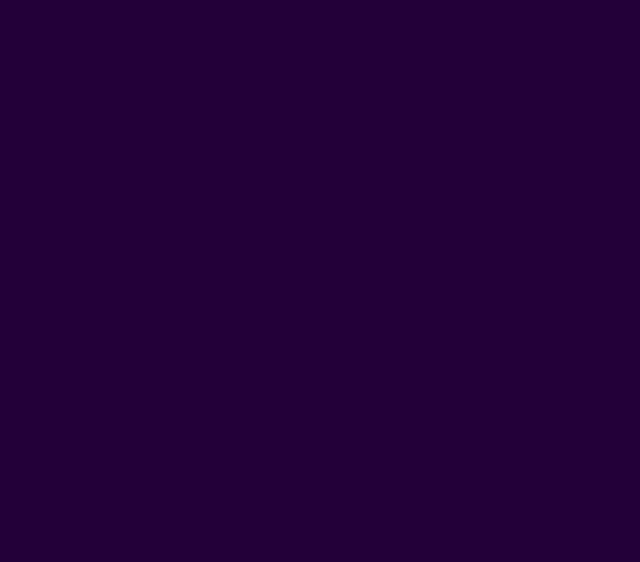
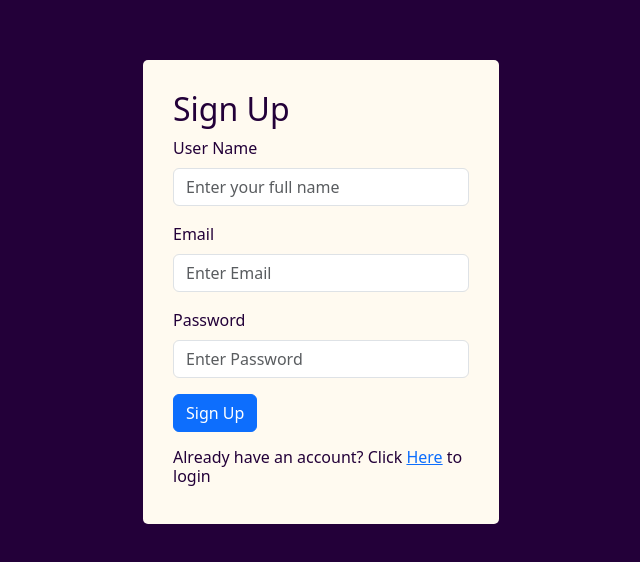
Before and after one commit to praiseGit34/Social-Impact-Project, a React (Vite) app in the folder frontend/: page /registration in a window 1280 px wide. Before the commit this address had no page. Shown: the part 108-670 px from the top of the page, without its empty margins (319-959 px from the left). Built offline with nearby package versions, Linux system fonts and the light colour scheme.

Commit message:
Finsh login and register

```diff
--- a/frontend/helpers.js
+++ b/frontend/helpers.js
@@ -1,3 +1,31 @@
+import React, { useEffect } from 'react';
+import { useNavigate } from 'react-router-dom';
+
+export const storeUser = data => {
+  localStorage.setItem(
+    'user',
+    JSON.stringify({
+      username: data.user.username,
+      jwt: data.jwt,
+    })
+  );
+};
+
 export const userData = () => {
-  return { username: 'William' };
+  const stringifiedUser = localStorage.getItem('user') || '""';
+  return JSON.parse(stringifiedUser || {});
 };
+
+// export const Protector = ({ Component }) => {
+//   const navigate = useNavigate();
+
+//   const { jwt } = userData();
+
+//   useEffect(() => {
+//     if (!jwt) {
+//       navigate('/login');
+//     }
+//   }, [navigate, jwt]);
+
+//   // return <Component />;
+// };
--- a/frontend/src/App.jsx
+++ b/frontend/src/App.jsx
@@ -1,10 +1,11 @@
+import { BrowserRouter, Route, Routes } from 'react-router-dom';
 import { Container } from 'reactstrap';
+import { ToastContainer } from 'react-toastify';
+
 import Home from './Components/Home';
-import { BrowserRouter, Route, Routes } from 'react-router-dom';
+import Login from './Components/Login/Login';
 import Registration from './Components/Registration/Register';
-import Login from './Components/Login/Login';
 import Logout from './Components/Logout/Logout';
-import { ToastContainer } from 'react-toastify';
 
 function App() {
   return (
@@ -14,7 +15,7 @@ function App() {
           <Route path="/" element={<Home />} />
           <Route path="/login" element={<Login />} />
           <Route path="/logout" element={<Logout />} />
-          <Route path="/register" element={<Registration />} />
+          <Route path="/registration" element={<Registration />} />
         </Routes>
         <ToastContainer />
       </BrowserRouter>
--- a/frontend/src/Components/Login/Login.jsx
+++ b/frontend/src/Components/Login/Login.jsx
@@ -2,24 +2,40 @@ import axios from 'axios';
 import React, { useState } from 'react';
 import { toast } from 'react-toastify';
 import { FormGroup, Input, Label, Button, Row, Col } from 'reactstrap';
+import { Link } from 'react-router-dom';
+import { useNavigate } from 'react-router-dom';
+import { storeUser } from '../../../helpers';
 
 const initialUser = { email: '', password: '' };
+
 const Login = () => {
+  const [user, setUser] = useState(initialUser);
+  const navigate = useNavigate();
   const handleChange = ({ target }) => {
     //Make input fields accept typing
     const { name, value } = target;
+
     setUser(currentUser => ({
       ...currentUser,
       [name]: value,
     }));
   };
+
   const handleLogin = async () => {
     //Login button should communicate with the server
     const url = 'http://localhost:1337/api/auth/local';
     try {
-      if (user.email && user.password) {
-        const res = await axios.post(url, user);
-        console.log(res);
+      if (user.identifier && user.password) {
+        const { data } = await axios.post(url, user);
+        if (data.jwt) {
+          storeUser(data);
+          toast.success('Login successful', {
+            hideProgressBar: true,
+          });
+
+          setUser(initialUser);
+          navigate('/');
+        }
       }
     } catch (error) {
       toast.error(error.message, {
@@ -27,29 +43,29 @@ const Login = () => {
       });
     }
   };
-  const [user, setUser] = useState(initialUser);
+
   return (
     <Row className="login">
       <Col className="login-form" sm="12" md={{ size: 4, offset: 4 }}>
         <h2>Login:</h2>
         <FormGroup>
-          <Label for="email">Email</Label>
+          <Label>Email</Label>
           <Input
             type="email"
             id="email"
-            name="email"
-            value={user.email}
+            name="identifier"
+            value={user.identifier || ''}
             onChange={handleChange}
             placeholder="Enter Email"
           />
         </FormGroup>
         <FormGroup>
-          <Label for="password">Password</Label>
+          <Label>Password</Label>
           <Input
             type="password"
             id="password"
             name="password"
-            value={user.password}
+            value={user.password || ''}
             onChange={handleChange}
             placeholder="Enter Password"
           />
@@ -57,6 +73,9 @@ const Login = () => {
         <Button color="primary" onClick={handleLogin}>
           Login
         </Button>
+        <h6>
+          Click <Link to="/register">Here</Link> to Sign Up
+        </h6>
       </Col>
     </Row>
   );
--- a/frontend/src/Components/Logout/Logout.jsx
+++ b/frontend/src/Components/Logout/Logout.jsx
@@ -1,7 +1,14 @@
-import React from 'react';
+import React, { useEffect } from 'react';
+import { useNavigate } from 'react-router-dom';
 
 const Logout = () => {
-  return <div> Logout</div>;
+  const navigate = useNavigate();
+  useEffect(() => {
+    localStorage.setItem('user', '');
+    navigate('/login');
+  }, [navigate]);
+
+  return null;
 };
 
 export default Logout;
--- a/frontend/src/Components/Registration/Register.jsx
+++ b/frontend/src/Components/Registration/Register.jsx
@@ -1,7 +1,89 @@
-import React from 'react';
+import axios from 'axios';
+import React, { useState } from 'react';
+import { FormGroup, Input, Label, Button, Row, Col } from 'reactstrap';
+import { Link, Navigate } from 'react-router-dom';
+import { useNavigate } from 'react-router-dom';
+import { toast } from 'react-toastify';
+
+const initialUser = { username: '', email: '', password: '' };
 
 const Registration = () => {
-  return <div>Registration</div>;
+  const [user, setUser] = useState(initialUser);
+  const navigate = useNavigate();
+  const signUp = async () => {
+    const url = 'http://localhost:1337/api/auth/local/register';
+    try {
+      if (user.username && user.email && user.password) {
+        const res = await axios.post(url, user);
+        if (res) {
+          setUser(initialUser);
+          navigate('/login');
+        }
+      }
+    } catch (error) {
+      toast.error(error.message, {
+        hideProgressBar: true,
+      });
+    }
+  };
+
+  const handleUserChange = ({ target }) => {
+    // Allow typing in the input boxes
+    const { name, value } = target;
+    setUser(currentUser => ({
+      ...currentUser,
+      [name]: value,
+    }));
+  };
+  return (
+    <Row className="register">
+      <Col sm="12" md={{ size: 4, offset: 4 }}>
+        <div className="signup-form">
+          <h2>Sign Up</h2>
+          <FormGroup>
+            <Label for="username">User Name</Label>
+            <Input
+              type="type"
+              id="password"
+              name="username"
+              value={user.username}
+              onChange={handleUserChange}
+              placeholder="Enter your full name"
+            />
+          </FormGroup>
+          <FormGroup>
+            <Label>Email</Label>
+            <Input
+              type="email"
+              id="email"
+              name="email"
+              value={user.email}
+              onChange={handleUserChange}
+              placeholder="Enter Email"
+            />
+          </FormGroup>
+          <FormGroup>
+            <Label>Password</Label>
+            <Input
+              type="password"
+              id="password"
+              name="password"
+              value={user.password}
+              onChange={handleUserChange}
+              placeholder="Enter Password"
+            />
+          </FormGroup>
+          <Button color="primary" onClick={signUp}>
+            Sign Up
+          </Button>
+          <h6>
+            Already have an account? Click <Link to="/login">Here</Link> to
+            login
+          </h6>
+        </div>
+      </Col>
+    </Row>
+  );
 };
 
 export default Registration;
--- a/frontend/src/index.css
+++ b/frontend/src/index.css
@@ -27,4 +27,26 @@ body {
   border-radius: 5px;
 }
 
+.login h6 {
+  margin-top: 16px;
+}
 /* End of Login */
+
+/* Sign Up */
+
+.register {
+  min-height: 100vh;
+  align-items: center;
+}
+
+.signup-form {
+  background-color: floralwhite;
+  padding: 30px;
+  color: #230039;
+  border-radius: 5px;
+}
+
+.register h6 {
+  margin-top: 16px;
+}
+/* End of sign up */
--- /dev/null
+++ b/package.json
@@ -0,0 +1,5 @@
+{
+  "dependencies": {
+    "redirect": "^0.2.0"
+  }
+}
```
Also changed, not shown: 1 other file (tests, documents, lock files or other folders).
